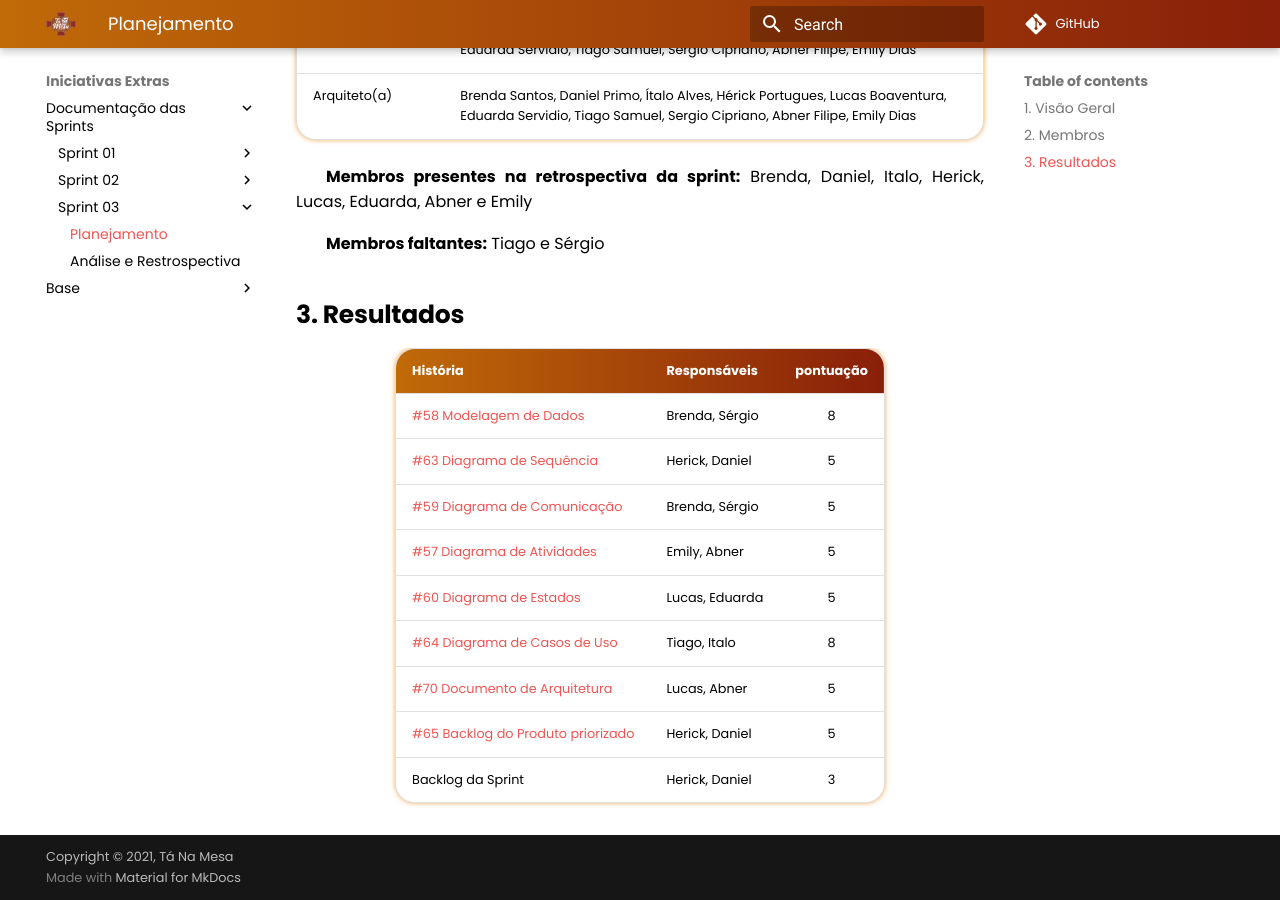
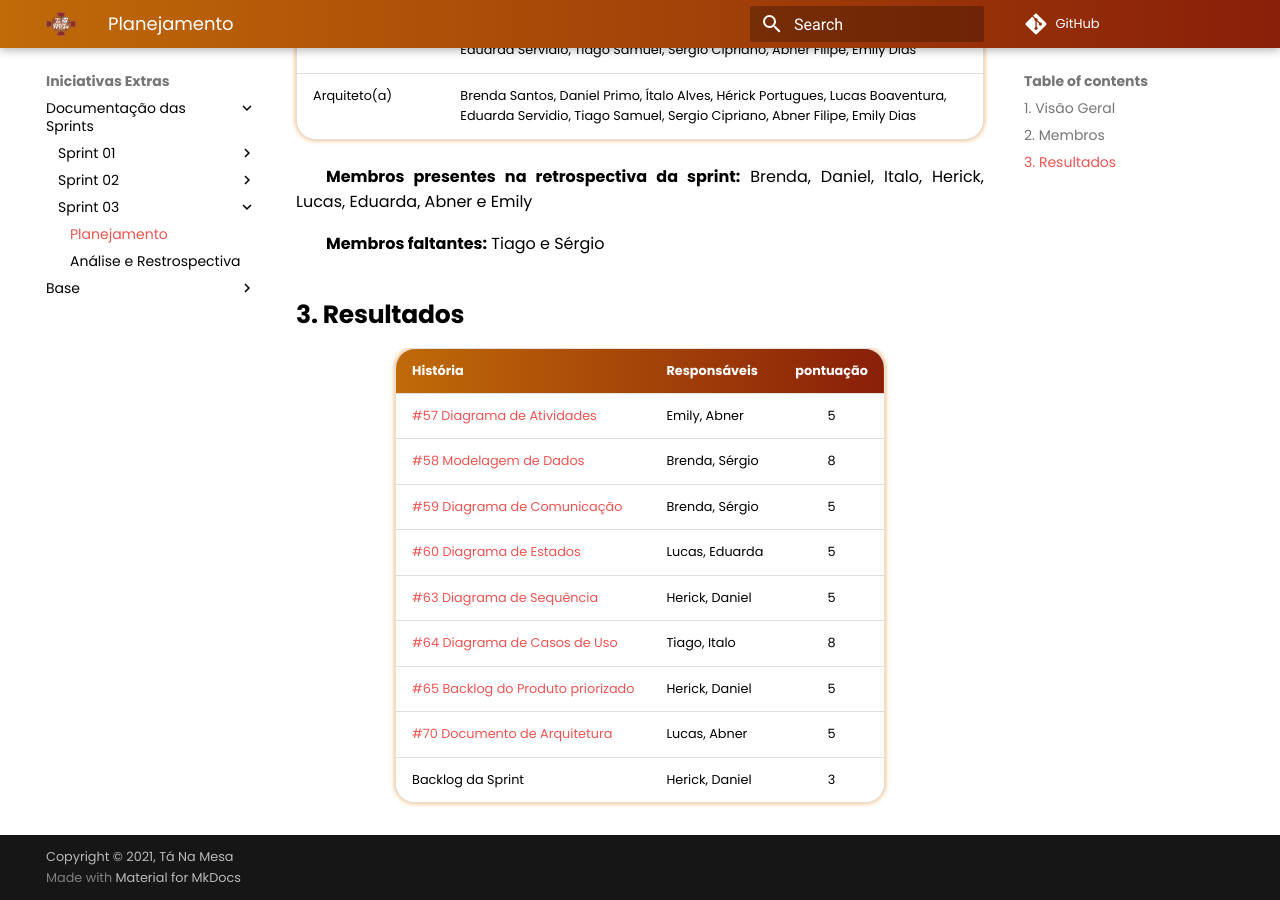
Before and after one commit to UnBArqDsw2021-1/2021.1_G02_TaNaMesa_docs, an MkDocs documentation site: the page built from docs/5-Extra/Sprints/Sprint-03/Plannning-03.md, in a window 1280 px wide and 900 px high, scrolled down 695 px. Built offline with MkDocs 1.6.1 and Material for MkDocs 9.7.7, drawn with Linux system fonts in a browser that asks for light colours; comment, search, counter and statistics services are not loaded.

Commit message:
(#55) Adiciona revisão do documento

```diff
--- a/docs/5-Extra/Sprints/Sprint-03/Plannning-03.md
+++ b/docs/5-Extra/Sprints/Sprint-03/Plannning-03.md
@@ -26,12 +26,12 @@
 ## 3. Resultados
 |  História  | Responsáveis  | pontuação |
 | :--------  | :-----------  | :-------: |
+| [#57 Diagrama de Atividades](https://github.com/UnBArqDsw2021-1/2021.1_G02_TaNaMesa_docs/issues/57)|  Emily, Abner  | 5 |
 | [#58 Modelagem de Dados](https://github.com/UnBArqDsw2021-1/2021.1_G02_TaNaMesa_docs/issues/58)  | Brenda, Sérgio | 8 |
+| [#59 Diagrama de Comunicação](https://github.com/UnBArqDsw2021-1/2021.1_G02_TaNaMesa_docs/issues/59)| Brenda, Sérgio | 5 |
+| [#60 Diagrama de Estados](https://github.com/UnBArqDsw2021-1/2021.1_G02_TaNaMesa_docs/issues/60)   | Lucas, Eduarda | 5 |
 | [#63 Diagrama de Sequência](https://github.com/UnBArqDsw2021-1/2021.1_G02_TaNaMesa_docs/issues/63)| Herick, Daniel | 5 |
-| [#59 Diagrama de Comunicação](https://github.com/UnBArqDsw2021-1/2021.1_G02_TaNaMesa_docs/issues/59)| Brenda, Sérgio | 5 |
-| [#57 Diagrama de Atividades](https://github.com/UnBArqDsw2021-1/2021.1_G02_TaNaMesa_docs/issues/57)|  Emily, Abner  | 5 |
-| [#60 Diagrama de Estados](https://github.com/UnBArqDsw2021-1/2021.1_G02_TaNaMesa_docs/issues/60)   | Lucas, Eduarda | 5 |
 | [#64 Diagrama de Casos de Uso](https://github.com/UnBArqDsw2021-1/2021.1_G02_TaNaMesa_docs/issues/64)|  Tiago, Italo  | 8 |
+| [#65 Backlog do Produto priorizado](https://github.com/UnBArqDsw2021-1/2021.1_G02_TaNaMesa_docs/issues/65) | Herick, Daniel | 5 |
 | [#70 Documento de Arquitetura](https://github.com/UnBArqDsw2021-1/2021.1_G02_TaNaMesa_docs/issues/70)|  Lucas, Abner  | 5 |
-| [#65 Backlog do Produto priorizado](https://github.com/UnBArqDsw2021-1/2021.1_G02_TaNaMesa_docs/issues/65) | Herick, Daniel | 5 |
 | Backlog da Sprint | Herick, Daniel | 3 |
```
Also changed, not shown: docs/5-Extra/Sprints/Sprint-03/Review-03.md (+4 -4 lines).
